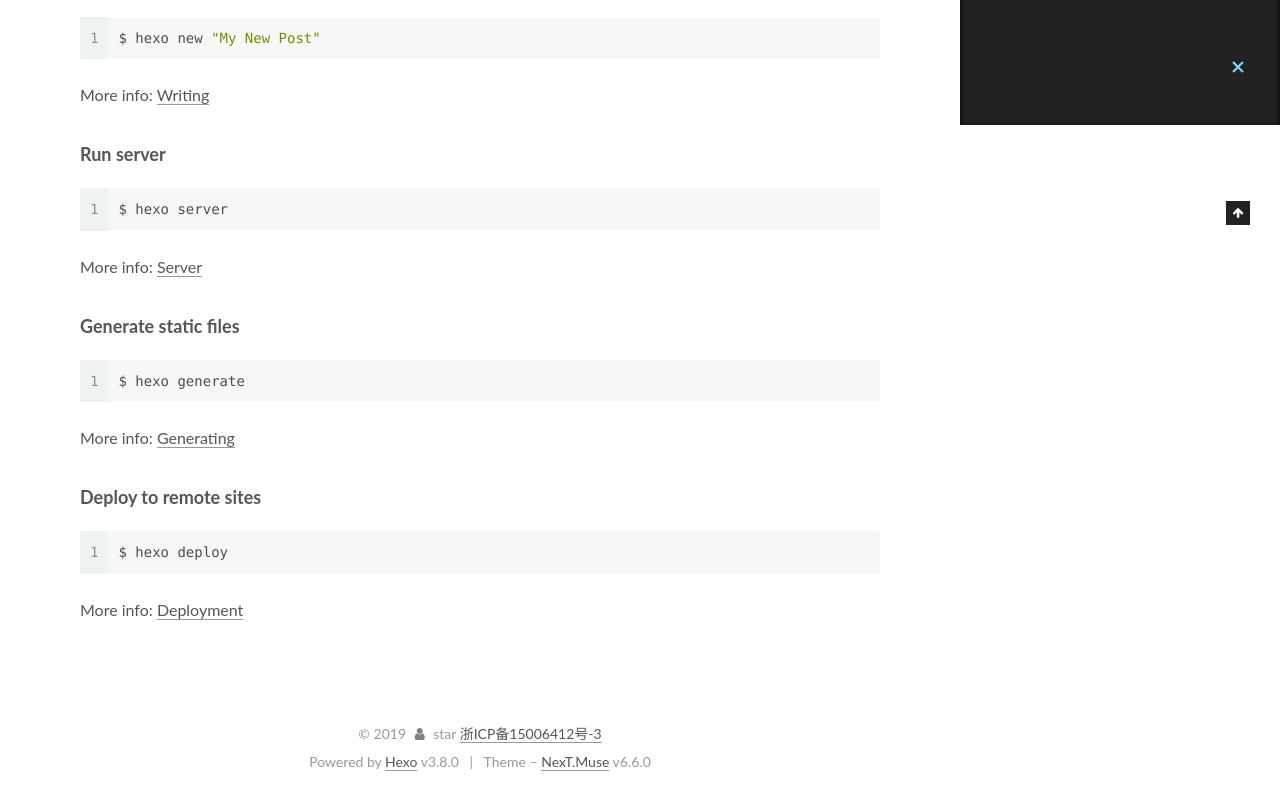
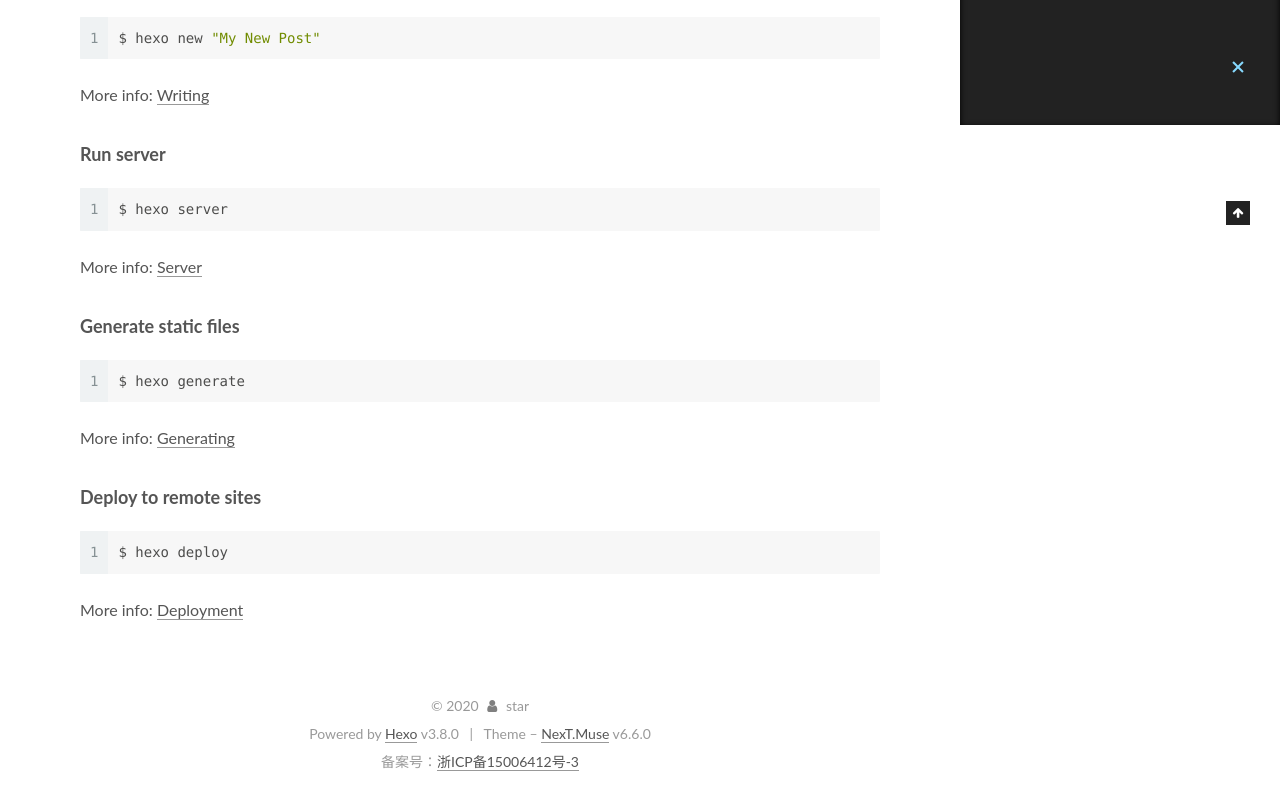
Before and after one commit to liuchangjun/wanderidea.github.io, a plain HTML site: page 2018/12/19/hello-world/index.html in a window 1280 px wide. Shown: the part 675-1471 px from the top of the page. Drawn offline with Linux system fonts and the light colour scheme.

Commit message:
Site updated: 2020-03-23 18:08:27

```diff
--- a/2018/12/19/hello-world/index.html
+++ b/2018/12/19/hello-world/index.html
@@ -532,7 +532,7 @@
 
     <footer id="footer" class="footer">
       <div class="footer-inner">
-        <div class="copyright">&copy; <span itemprop="copyrightYear">2019</span>
+        <div class="copyright">&copy; <span itemprop="copyrightYear">2020</span>
   <span class="with-love" id="animate">
     <i class="fa fa-user"></i>
   </span>
@@ -543,8 +543,6 @@
 
 
 
-
-  <span><a href="http://www.beian.miit.gov.cn/" target="_blank">浙ICP备15006412号-3</a></span>
 
 </div>
 
@@ -560,6 +558,8 @@
   <div class="theme-info">Theme – <a href="https://theme-next.org" class="theme-link" rel="noopener" target="_blank">NexT.Muse</a> v6.6.0</div>
 
 
+
+  <div class="footer-custom">备案号：<a href="http://www.beian.miit.gov.cn/" target="_blank">浙ICP备15006412号-3</a></div>
 
 
 
--- a/css/main.css
+++ b/css/main.css
@@ -1852,7 +1852,7 @@ pre .javascript .function {
   width: 4px;
   height: 4px;
   border-radius: 50%;
-  background: #ffdd01;
+  background: #ff3e0b;
 }
 .links-of-blogroll {
   font-size: 13px;
```
Also changed, not shown: archives/2018/12/index.html (+3 -3 lines), archives/2018/index.html (+3 -3 lines), archives/index.html (+3 -3 lines), index.html (+3 -3 lines).
